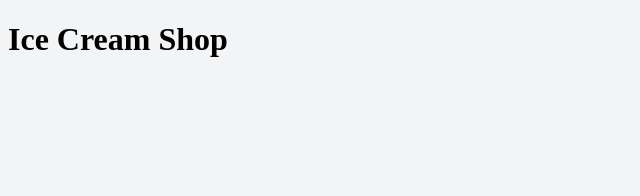
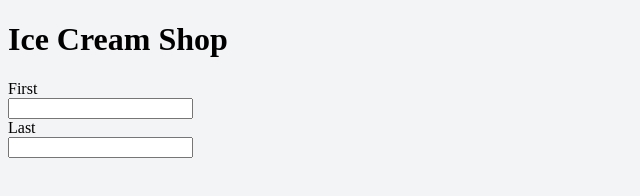
Before and after one commit to Leonardo51/InputTypes, a plain HTML site: page index.html in a window 1280 px wide. Shown: the whole page, without its empty margins (0-640 px from the left). Drawn offline with Linux system fonts and the light colour scheme.

Commit message:
Added text inputs and labels

```diff
--- a/index.html
+++ b/index.html
@@ -9,6 +9,19 @@
 <div class="container">
     <div class="content">
         <h1>Ice Cream Shop</h1>
+        <form>
+            <div class="row">
+                <div>
+                    <label for="firstname">First</label>
+                    <input id="firstname" name="first_name" type="text">
+                </div>
+                <div>
+                    <label for="lastname">Last</label>
+                    <input id="lastname" name="last_name" type="text">
+                </div>
+
+            </div>
+        </form>
     </div>
 </div>
 </body>
```
